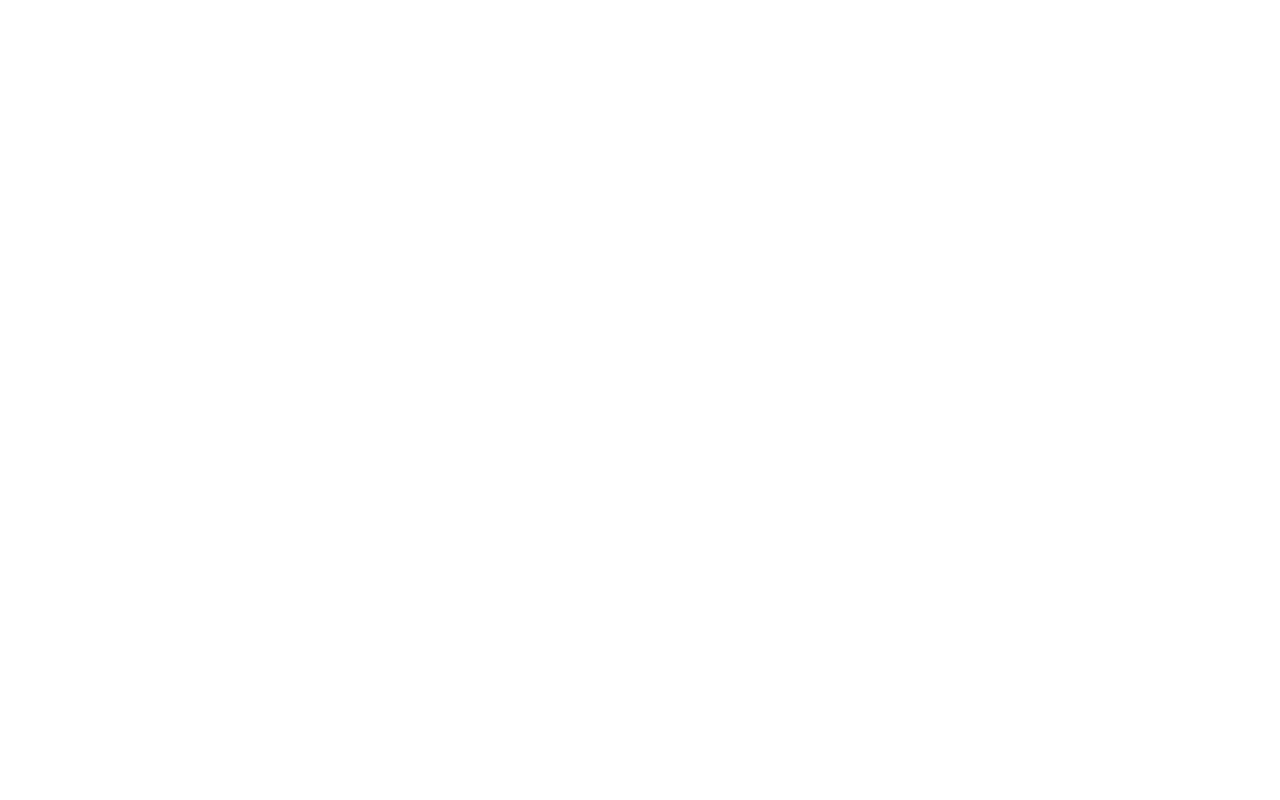
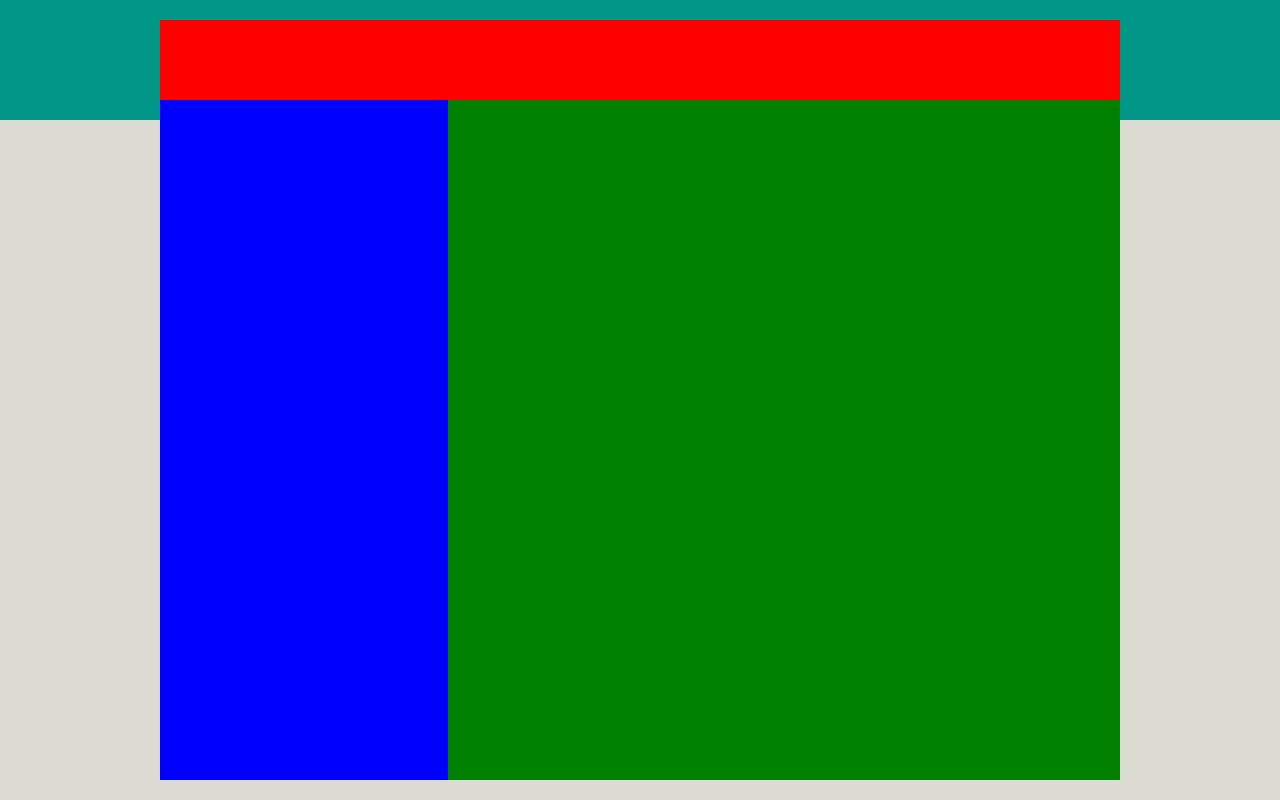
Before and after one commit to C-Bertotti/vue-boolzapp, a plain HTML site: page index.html in a window 1280 px wide. Drawn offline with nearby package versions, Linux system fonts and the light colour scheme.

Commit message:
Scheletro UI

```diff
--- a/css/style.css
+++ b/css/style.css
@@ -3,3 +3,49 @@
     padding: 0;
     box-sizing: border-box;
 }
+
+/* typo */
+body {
+    font-family: 'Lato', sans-serif;
+}
+/* typo */
+
+/* mix */
+#root {
+    height: 100vh;
+    background: linear-gradient(to top, #DBDBD2 85%, #009688 15%);
+    display: flex;
+    justify-content: center;
+    align-items: center;
+}
+
+.wrapper {
+    background-color: #fff;
+    width: 75%;
+    height: 95%;
+    display: flex;
+    flex-wrap: wrap;
+}
+
+header {
+    background-color: red;
+    flex-basis: 100%;
+    height: 80px;
+}
+
+aside {
+    background-color: blue;
+    width: 30%;
+    height: calc(100% - 80px);
+}
+
+main {
+    background-color: green;
+    flex-grow: 1;
+}
+
+
+
+
+
+/* /mix */
--- a/index.html
+++ b/index.html
@@ -26,6 +26,21 @@
     <!-- /favicon -->
 </head>
 <body>
+    <div id="root">
+        <div class="wrapper">
+            <header>
+
+            </header>
+            <aside>
+
+            </aside>
+            <main>
+
+            </main>
+        </div>
+
+
+    </div>
 
     <!-- script -->
     <script src="js/script.js"></script>
```
Also changed, not shown: references/image.png (added).
